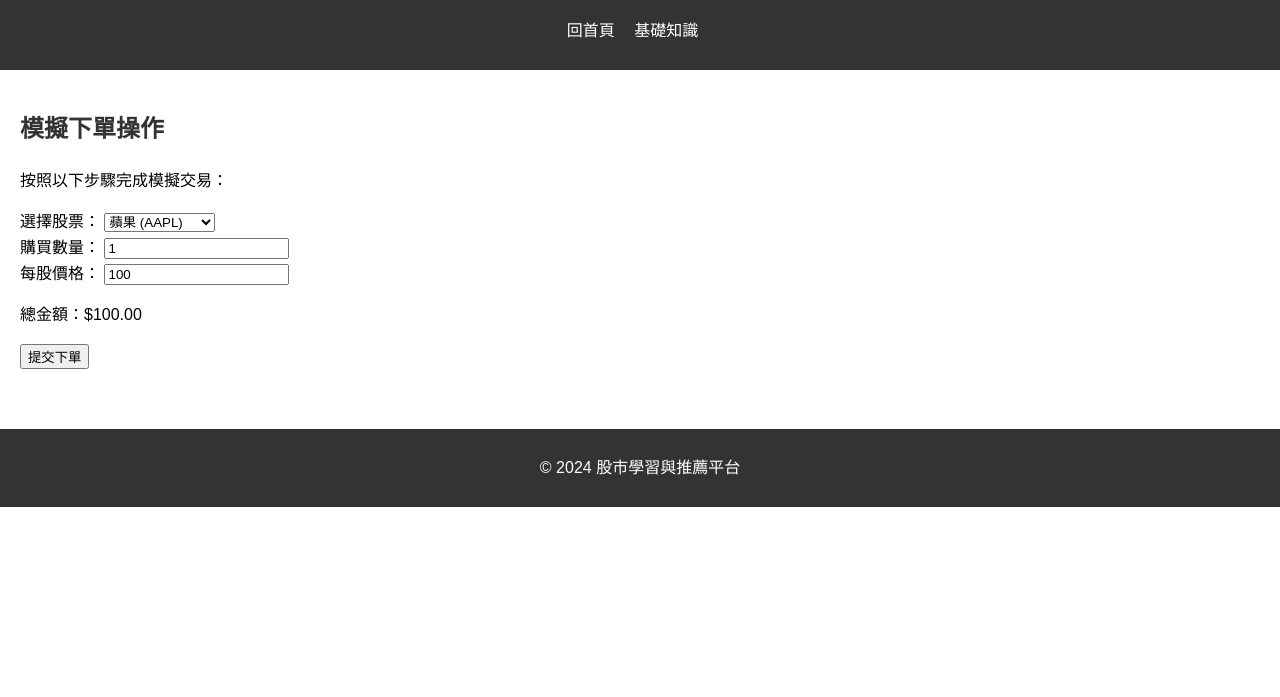
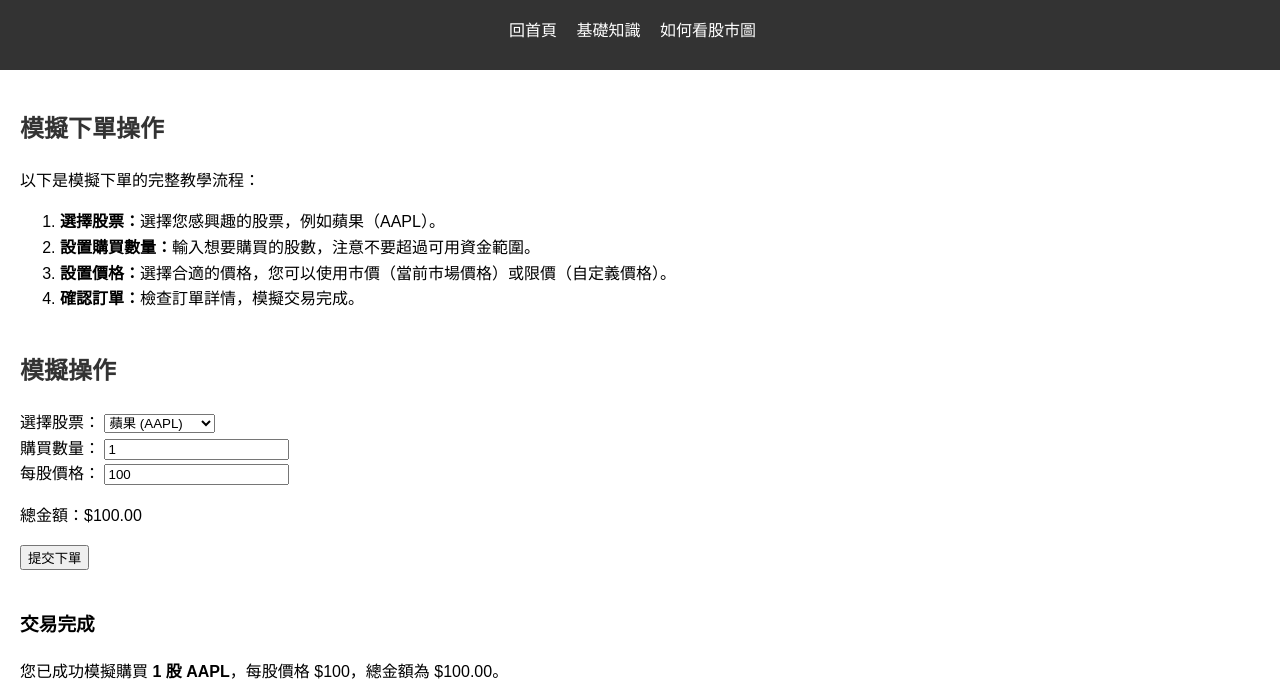
Before and after one commit to 5ssrei/stock, a plain HTML site: page simulate-trade.html in a window 1280 px wide. Both pictures are taken after a click on the button "提交下單". Shown: the part 86-783 px from the top of the page. Drawn offline with Linux system fonts and the light colour scheme.

Commit message:
Update simulate-trade.html

```diff
--- a/simulate-trade.html
+++ b/simulate-trade.html
@@ -12,6 +12,25 @@
             const total = quantity * price;
             document.getElementById("total").textContent = `總金額：$${total.toFixed(2)}`;
         }
+
+        function submitOrder() {
+            const stock = document.getElementById("stock").value;
+            const quantity = document.getElementById("quantity").value;
+            const price = document.getElementById("price").value;
+            const total = quantity * price;
+
+            alert(`已成功模擬下單！\n股票：${stock}\n數量：${quantity}股\n價格：$${price}/股\n總金額：$${total.toFixed(2)}`);
+            document.getElementById("order-summary").innerHTML = `
+                <h3>交易完成</h3>
+                <p>您已成功模擬購買 <strong>${quantity} 股 ${stock}</strong>，每股價格 $${price}，總金額為 $${total.toFixed(2)}。</p>
+                <p>下一步，您可以：</p>
+                <ul>
+                    <li>檢查您的持倉。</li>
+                    <li>觀察該股票的漲跌情況。</li>
+                    <li>制定止損和止盈計劃。</li>
+                </ul>
+            `;
+        }
     </script>
 </head>
 <body>
@@ -21,6 +40,7 @@
             <ul>
                 <li><a href="index.html">回首頁</a></li>
                 <li><a href="beginner.html">基礎知識</a></li>
+                <li><a href="chart-tutorial.html">如何看股市圖</a></li>
             </ul>
         </nav>
     </header>
@@ -28,7 +48,17 @@
     <main>
         <section>
             <h2>模擬下單操作</h2>
-            <p>按照以下步驟完成模擬交易：</p>
+            <p>以下是模擬下單的完整教學流程：</p>
+            <ol>
+                <li><strong>選擇股票：</strong>選擇您感興趣的股票，例如蘋果（AAPL）。</li>
+                <li><strong>設置購買數量：</strong>輸入想要購買的股數，注意不要超過可用資金範圍。</li>
+                <li><strong>設置價格：</strong>選擇合適的價格，您可以使用市價（當前市場價格）或限價（自定義價格）。</li>
+                <li><strong>確認訂單：</strong>檢查訂單詳情，模擬交易完成。</li>
+            </ol>
+        </section>
+
+        <section>
+            <h2>模擬操作</h2>
             <form oninput="calculateTotal()">
                 <label for="stock">選擇股票：</label>
                 <select id="stock">
@@ -44,8 +74,12 @@
                 <input type="number" id="price" min="0.01" step="0.01" value="100">
                 <br>
                 <p id="total">總金額：$100.00</p>
-                <button type="button" onclick="alert('模擬下單成功！')">提交下單</button>
+                <button type="button" onclick="submitOrder()">提交下單</button>
             </form>
+        </section>
+
+        <section id="order-summary">
+            <!-- 下單結果將顯示在這裡 -->
         </section>
     </main>
 
```
